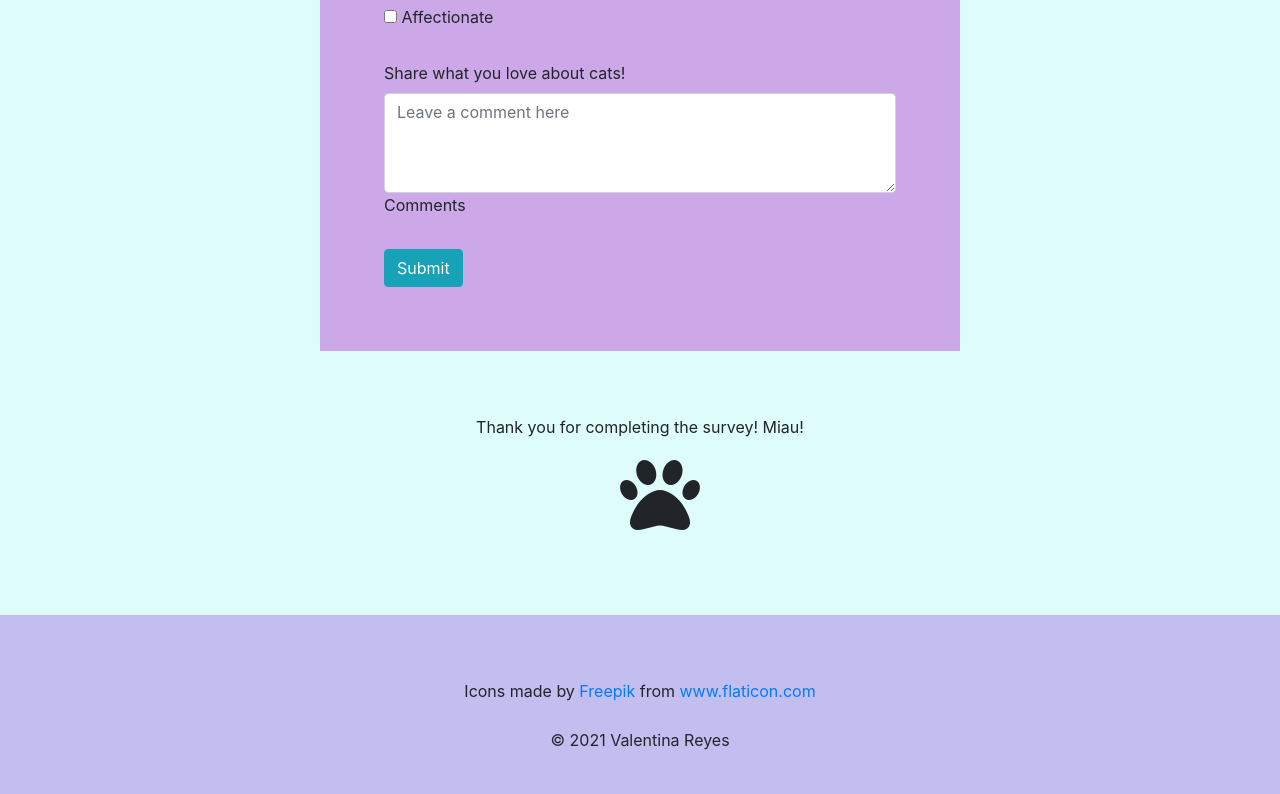
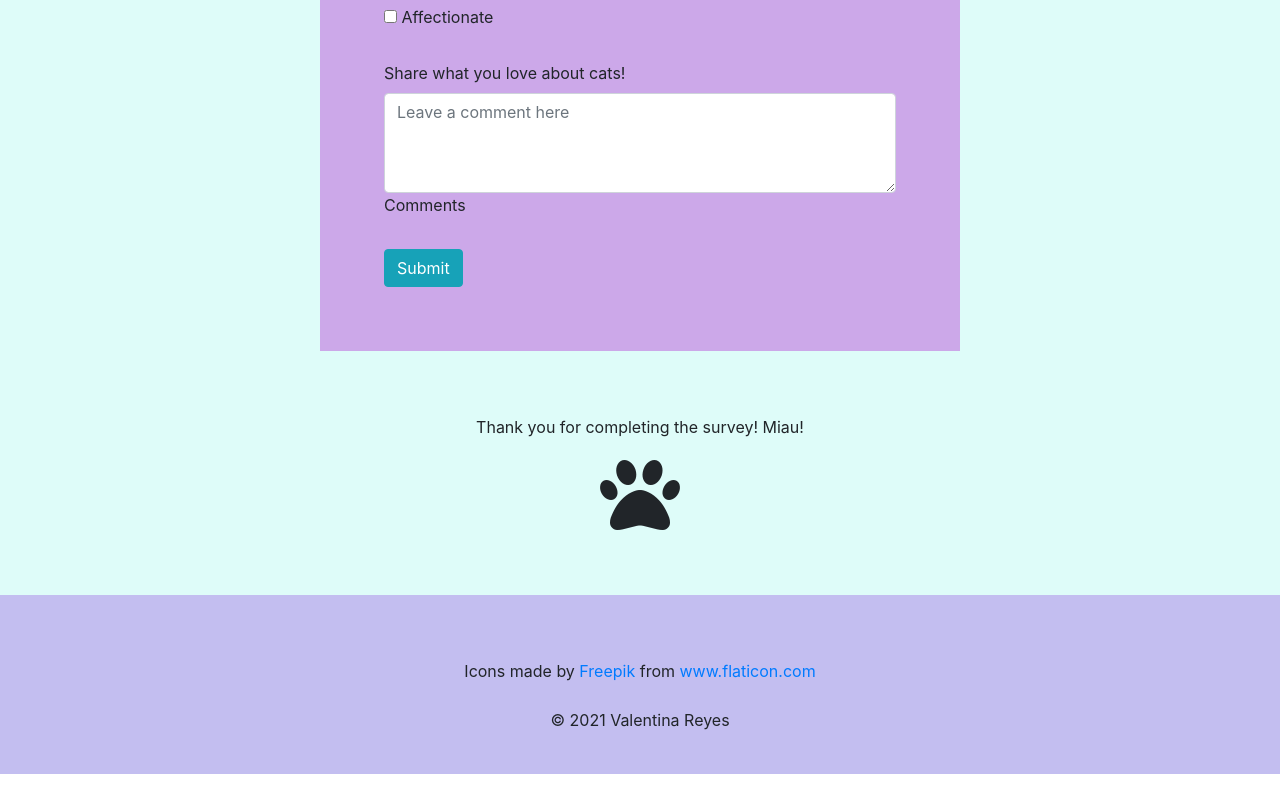
Before and after one commit to valereyes28/cat-survey, a plain HTML site: page index.html in a window 1280 px wide. Shown: the part 1232-2026 px from the top of the page. Drawn offline with nearby package versions, Linux system fonts and the light colour scheme.

Commit message:
Update styles.css

```diff
--- a/styles.css
+++ b/styles.css
@@ -71,8 +71,7 @@ margin: auto;
 }
 
 .paw {
-  width: 40px;
-  margin-bottom: 80px;
+  margin-bottom: 60px;
 }
 
 /* Footer Section */
```
